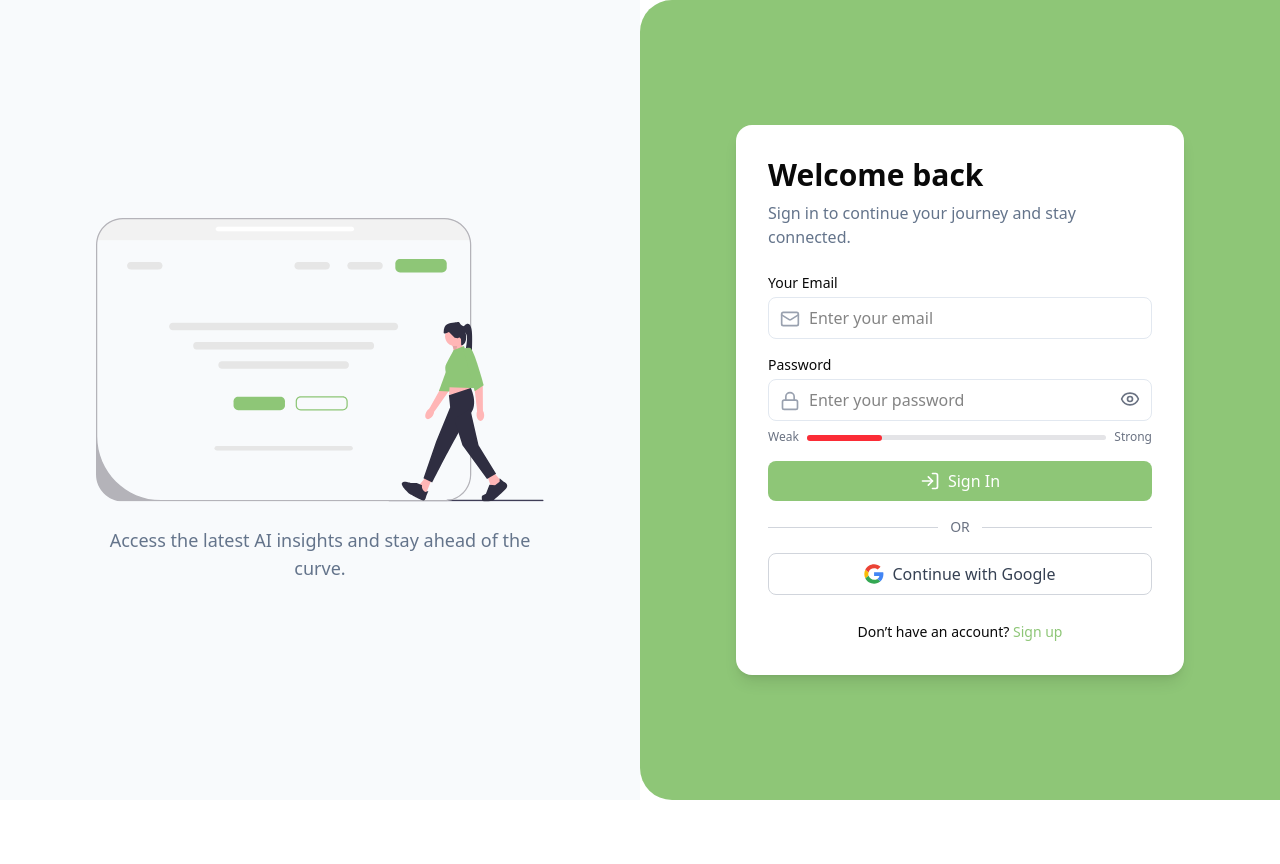
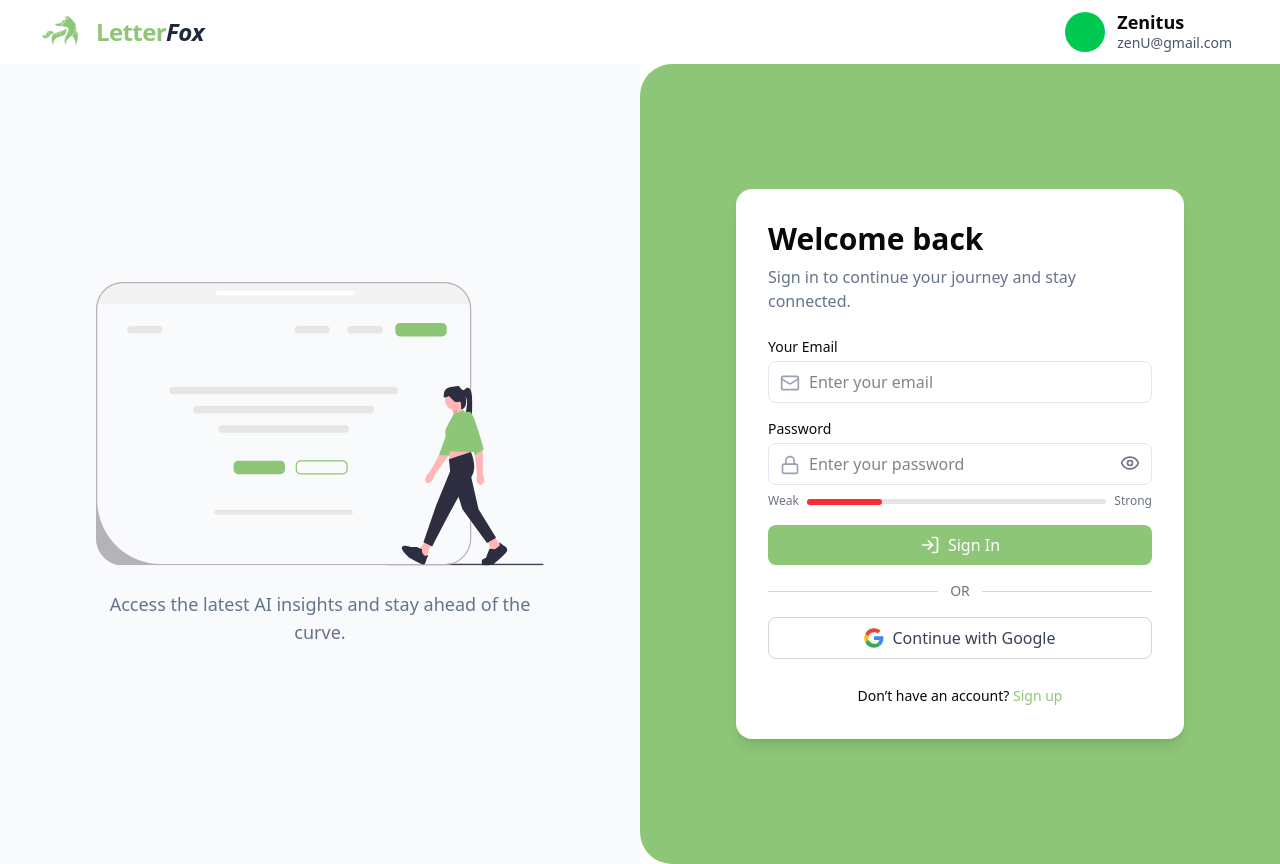
Before and after one commit to peyush-nuwal/letterfox-ai-news-letter-saas, a Next.js app: page /signin in a window 1280 px wide. Before the commit the page ends 800 px from the top, so only its background shows below. Built offline with nearby package versions, Linux system fonts and the light colour scheme; no server answers.

Commit message:
added auth context

```diff
--- a/app/layout.tsx
+++ b/app/layout.tsx
@@ -1,6 +1,8 @@
 import type { Metadata } from "next";
 import { Inter, Merriweather } from "next/font/google";
 import "./globals.css";
+import Navbar from "@/components/Navbar";
+import { AuthProvider } from "@/context/AuthContext";
 
 const inter = Inter({
   variable: "--font-inter",
@@ -28,7 +30,10 @@ export default function RootLayout({
       <body
         className={`${inter.variable} ${merriweather.variable} antialiased`}
       >
+        <AuthProvider >
+        <Navbar />
         {children}
+        </AuthProvider>
 
 
       </body>
--- a/app/signin/page.tsx
+++ b/app/signin/page.tsx
@@ -5,6 +5,8 @@ import Image from "next/image";
 import { useState } from "react";
 import { Mail, Lock, User, Eye, EyeOff, LogIn } from "lucide-react";
 import { z, ZodError } from "zod";
+import { Router } from "next/router";
+import { useRouter } from "next/navigation";
 
 
 
@@ -49,6 +51,7 @@ export default function SignInPage() {
   const [errors, setErrors] = useState<Record<string, string>>({}); // field-level errors
 
   const supabase = createClient();
+  const router = useRouter()
 
   const handleFormChange = (e: React.ChangeEvent<HTMLInputElement>) => {
     const { name, value } = e.target;
@@ -90,6 +93,7 @@ export default function SignInPage() {
         if (error) throw error;
         setMessage("🎉 Signed in successfully!");
       }
+        router.push("/dashboard");
     } catch (error) {
       if (error instanceof ZodError) {
         const fieldErrors: Record<string, string> = {};
@@ -117,6 +121,7 @@ export default function SignInPage() {
         options: { redirectTo: window.location.origin },
       });
       if (error) throw error;
+      router.push("/dashboard")
     } catch (error: unknown) {
       if (error instanceof Error) {
         setMessage(`❌ ${error.message || "Google login failed"}`);
--- /dev/null
+++ b/components/Navbar.tsx
@@ -0,0 +1,33 @@
+import Image from 'next/image'
+import Link from 'next/link';
+import React from 'react'
+
+const Navbar = () => {
+  return (
+    <div className="h-16 w-full px-8 py-2 flex justify-between items-center">
+      <Link href="/dashboard" className="flex items-center gap-2 group">
+        <Image
+          src="/logo.svg"
+          alt="LetterFox logo"
+          width={56}
+          height={56}
+          className="transition-transform duration-200 group-hover:scale-105"
+        />
+        <h1 className="text-2xl font-semibold tracking-tight">
+          Letter<span className="italic text-gray-800">Fox</span>
+        </h1>
+      </Link>
+
+      <div className="flex items-center gap-3 hover:bg-gray-200 px-4 py-1 rounded-xl">
+        <div className="w-10 h-10 rounded-full bg-green-500" />
+        <div>
+          <h1 className="text-lg font-semibold leading-tight">Zenitus</h1>
+          <p className="text-sm text-gray-600">zenU@gmail.com</p>
+        </div>
+
+      </div>
+    </div>
+  );
+}
+
+export default Navbar
--- /dev/null
+++ b/context/AuthContext.tsx
@@ -0,0 +1,77 @@
+"use client";
+
+import {
+  createContext,
+  useContext,
+  useEffect,
+  useState,
+  ReactNode,
+    useMemo,
+} from "react";
+import { User, Session } from "@supabase/supabase-js";
+import { createClient } from "@/lib/supabase/client";
+
+interface AuthContextType {
+  user: User | null;
+  session: Session | null;
+  loading: boolean;
+  signOut: () => Promise<void>;
+}
+
+const AuthContext = createContext<AuthContextType | undefined>(undefined);
+
+export function AuthProvider({ children }: { children: ReactNode }) {
+  const supabase = useMemo(() => createClient(), []); // ✅ one client
+  const [user, setUser] = useState<User | null>(null);
+  const [session, setSession] = useState<Session | null>(null);
+  const [loading, setLoading] = useState(true);
+
+  useEffect(() => {
+    let mounted = true;
+
+    setLoading(true);
+    supabase.auth.getSession().then(({ data: { session } }) => {
+      if (!mounted) return;
+      setSession(session);
+      setUser(session?.user ?? null);
+      setLoading(false);
+    });
+
+    const {
+      data: { subscription },
+    } = supabase.auth.onAuthStateChange((_event, session) => {
+      if (!mounted) return;
+      setSession(session);
+      setUser(session?.user ?? null);
+      setLoading(false);
+    });
+
+    return () => {
+      mounted = false;
+      subscription.unsubscribe(); // ✅ proper cleanup
+    };
+  }, [supabase]);
+
+
+  const signOut = async () => {
+    await supabase.auth.signOut();
+    setUser(null);
+    setSession(null);
+  };
+
+  return (
+    <AuthContext.Provider value={{ user, session, loading, signOut }}>
+      {children}
+    </AuthContext.Provider>
+  );
+
+}
+
+
+export function useAuth() {
+  const context = useContext(AuthContext);
+  if (context === undefined) {
+    throw new Error("useAuth must be used within an AuthProvider");
+  }
+  return context;
+}
--- a/lib/supabase/middleware.ts
+++ b/lib/supabase/middleware.ts
@@ -35,15 +35,21 @@ export async function updateSession(request: NextRequest) {
 
   // IMPORTANT: DO NOT REMOVE auth.getUser()
 
-//   const {
-//     data: { user },
-//   } = await supabase.auth.getUser();
+  const {
+    data: { user },
+  } = await supabase.auth.getUser();
 
   if (request.nextUrl.pathname === "/") {
     const url = request.nextUrl.clone();
         url.pathname = "/dashboard";
         return NextResponse.redirect(url);
   }
+
+    if (request.nextUrl.pathname === "/signin" && user) {
+      const url = request.nextUrl.clone();
+      url.pathname = "/dashboard";
+      return NextResponse.redirect(url);
+    }
 //   if (
 //     !user &&
 //     !request.nextUrl.pathname.startsWith("/login") &&
```
Also changed, not shown: public/Vector.svg (added), public/logo.svg (added).
